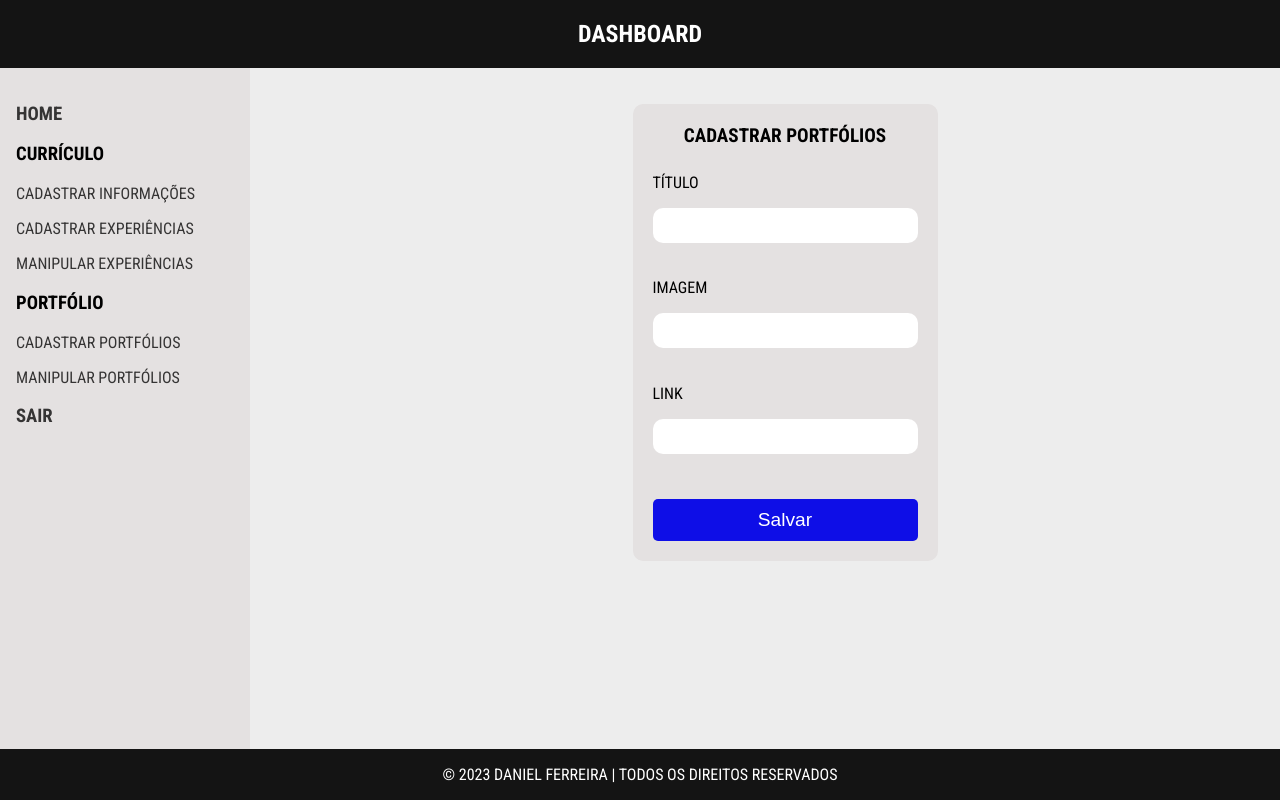
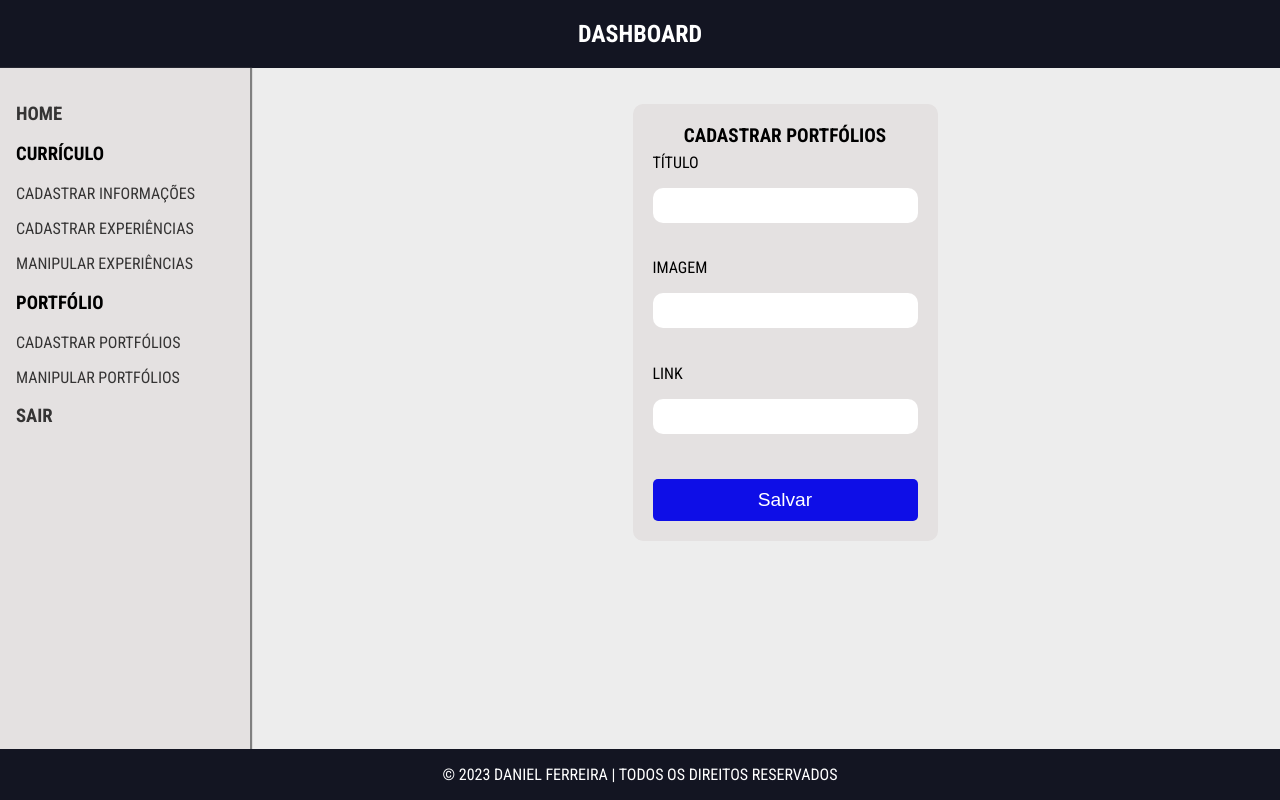
Before and after one commit to DanielFerreiraas/Dashboard, a React (Vite) app: page /portfolio/cadastro in a window 1280 px wide. Built offline with nearby package versions, Linux system fonts and the light colour scheme; sample sign-in values are in the browser's storage; a web font is replaced by a local one.

Commit message:
finalizando estilizacao

```diff
--- a/src/components/common/Title/Title.module.css
+++ b/src/components/common/Title/Title.module.css
@@ -1,6 +1,6 @@
 .title{
     font-weight: bolder;
     font-size: larger;
-    text-align: center;
-    margin-bottom: 20px;
+    margin: auto;
+
 }
--- a/src/components/forms/Form/Form.module.css
+++ b/src/components/forms/Form/Form.module.css
@@ -17,4 +17,5 @@
     left: 50%;
     transform: translate(-50%,-50%);
 
+
 }
--- a/src/components/layout/Footer/Footer.module.css
+++ b/src/components/layout/Footer/Footer.module.css
@@ -1,5 +1,5 @@
 footer{
-    background-color: rgb(20, 20, 20);
+    background-color: #131522;
     color: white;
     text-align: center;
     margin-bottom: auto;
--- a/src/components/layout/Header/Header.module.css
+++ b/src/components/layout/Header/Header.module.css
@@ -1,5 +1,5 @@
 .header{
-    background-color: rgb(20, 20, 20);
+    background-color: #131522;
     display: flex;
     color: white;
     padding: 20px;
--- a/src/components/layout/Sidebar/Siderbar.module.css
+++ b/src/components/layout/Sidebar/Siderbar.module.css
@@ -3,6 +3,7 @@
     background-color: rgb(228, 225, 225);
     box-sizing: border-box;
     padding: 1rem;
+    box-shadow: 1px 1px 1px 1px grey;
 }
 
 .navigation ul{
--- a/src/pages/curriculo/CadastrarExperiencia/CadastrarExperiencia.module.css
+++ b/src/pages/curriculo/CadastrarExperiencia/CadastrarExperiencia.module.css
@@ -15,6 +15,7 @@
     align-items: center;
     margin-top: 20px;
     margin-bottom: 20px;
+    box-shadow: 1px 1px 1px 1px grey;
 }
 
 @media only screen and (max-width:1080px) {
--- a/src/pages/curriculo/CadastrarInformacoes/CadastrarInformacoes.module.css
+++ b/src/pages/curriculo/CadastrarInformacoes/CadastrarInformacoes.module.css
@@ -13,6 +13,7 @@
     margin: auto;
     align-items: center;
     margin-top: 25px;
+    box-shadow: 1px 1px 1px 1px grey;
 }
 
 .cardContainer{
```
